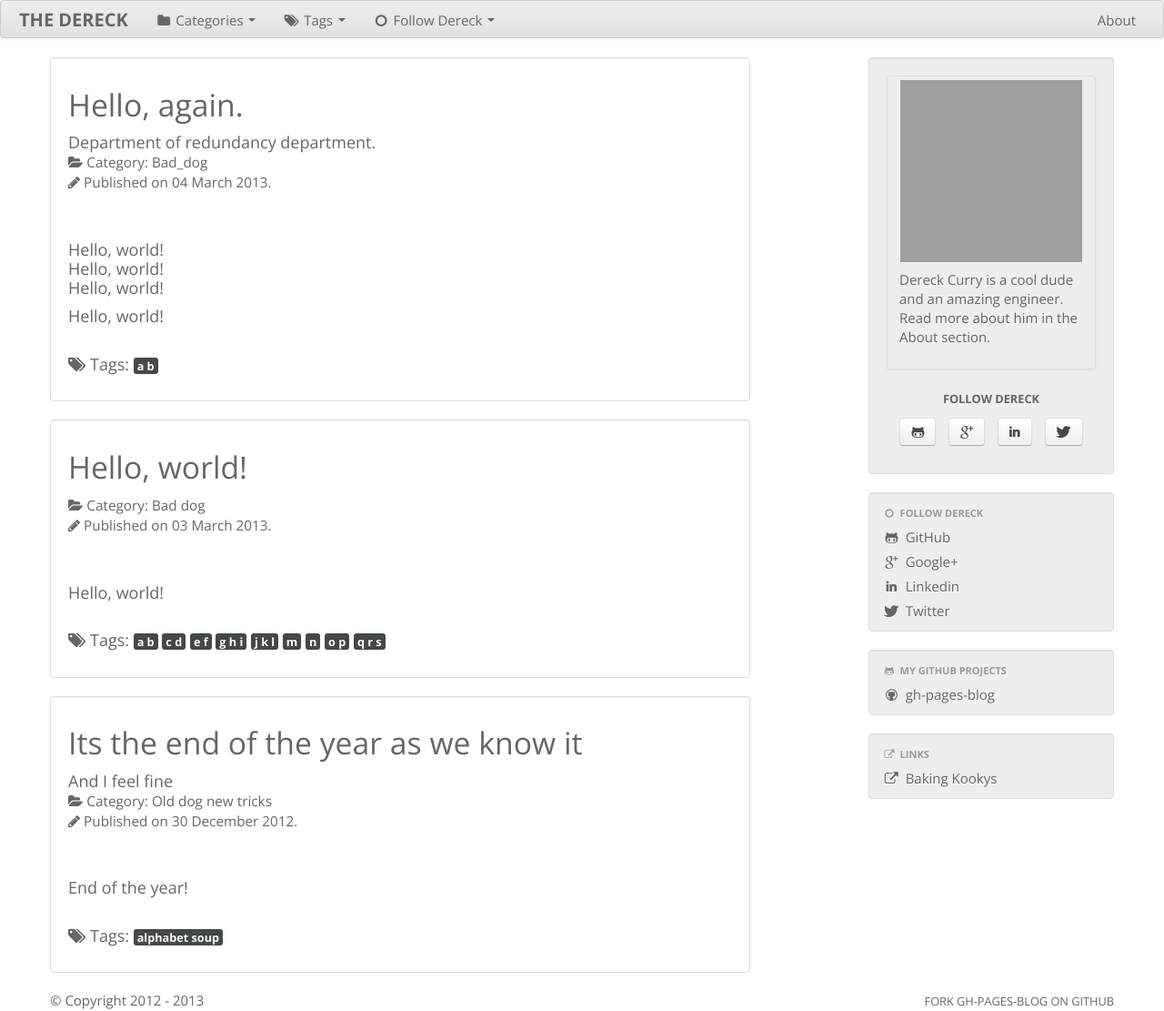
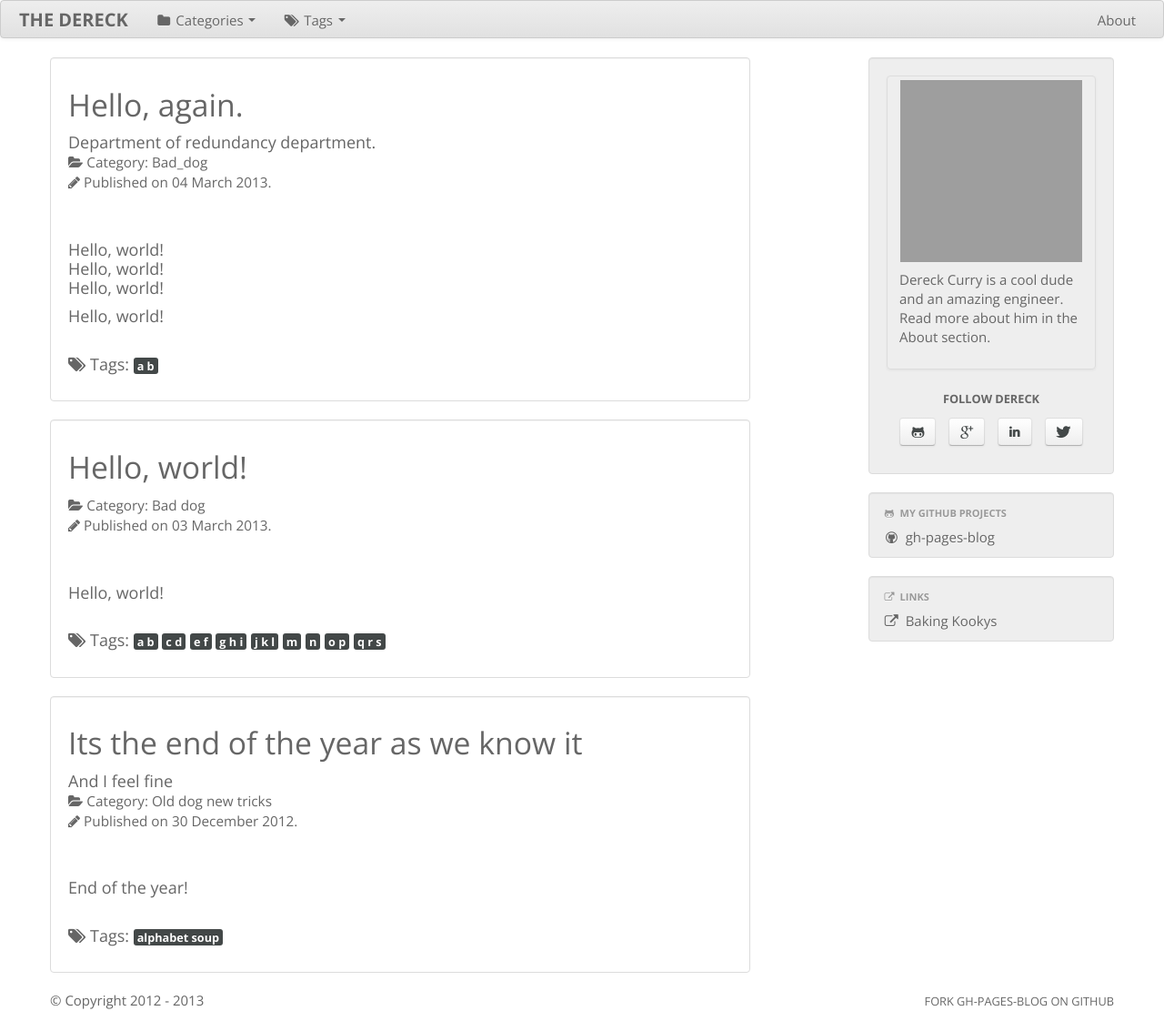
Before and after one commit to thedereck/thedereck.github.com, a Jekyll site: the page built from index.html, in a window 1280 px wide. Shown: the whole page at 91% size. Built offline with Jekyll 4.4.1, drawn with Linux system fonts in a browser that asks for light colours; grey boxes are pictures that could not be loaded.

Commit message:
Changing layout configuration

```diff
--- a/_config.yml
+++ b/_config.yml
@@ -29,7 +29,7 @@ sections:
     social_links :
       enabled : true
   social_links :
-    enabled : true
+    enabled : false
   github_projects :
     enabled : true
   external_links :
@@ -46,10 +46,10 @@ navbar :
     enabled : true
   github_projects :
     enabled : false
+  social_links :
+    enabled : false
   external_links :
     enabled : false
-  social_links :
-    enabled : true
 
 social_links :
   follow_name : Dereck
```
